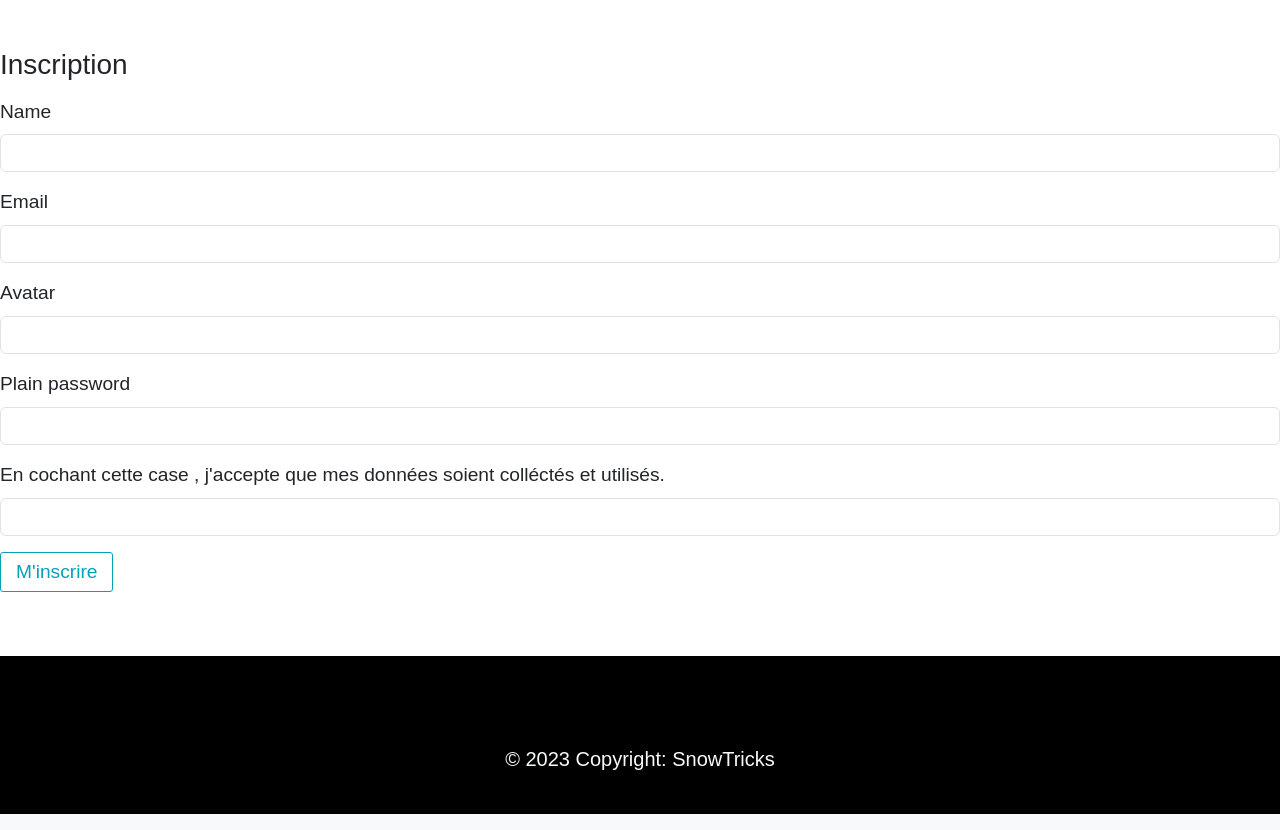
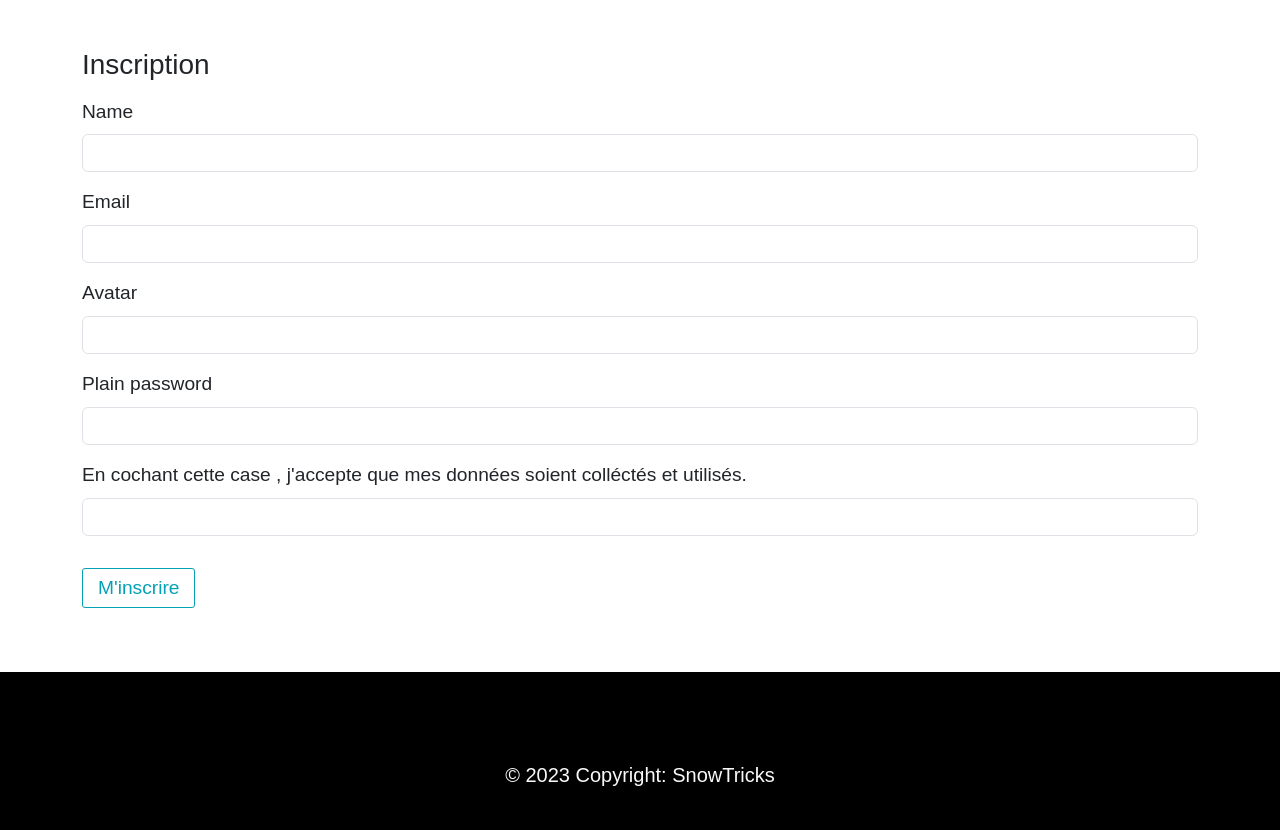
Before and after one commit to laurasullyalexandrine/SnowTricks, a Symfony app: template templates/registration/register.html.twig in a window 1280 px wide. Shown: the part 138-968 px from the top of the page. Run offline with Twig, Linux system fonts and the light colour scheme; the template is opened without the code that fills it, so the values that code supplies are empty; form fields are guessed from the names that the template uses; some libraries are stand-ins or nearby versions; some web fonts are replaced.

Commit message:
bootstrap update

```diff
--- a/templates/registration/register.html.twig
+++ b/templates/registration/register.html.twig
@@ -3,10 +3,9 @@
 {% block title %}Inscription{% endblock %}
 
 {% block body %}
-    <article class="row">
+    <article class="container">
         <section class="my-5">
             <h1 class="h3 mb-3 font-weight-normal">Inscription</h1>
-
             {{ form_errors(registrationForm) }}
 
             {{ form_start(registrationForm) }}
@@ -20,7 +19,7 @@
                     label: 'En cochant cette case , j\'accepte que mes données soient colléctés et utilisés.'
                 }) }}
 
-                <button type="submit" class="btn">M'inscrire</button>
+                <button type="submit" class="btn mt-3">M'inscrire</button>
             {{ form_end(registrationForm) }}
         </section>
     </article>
```
